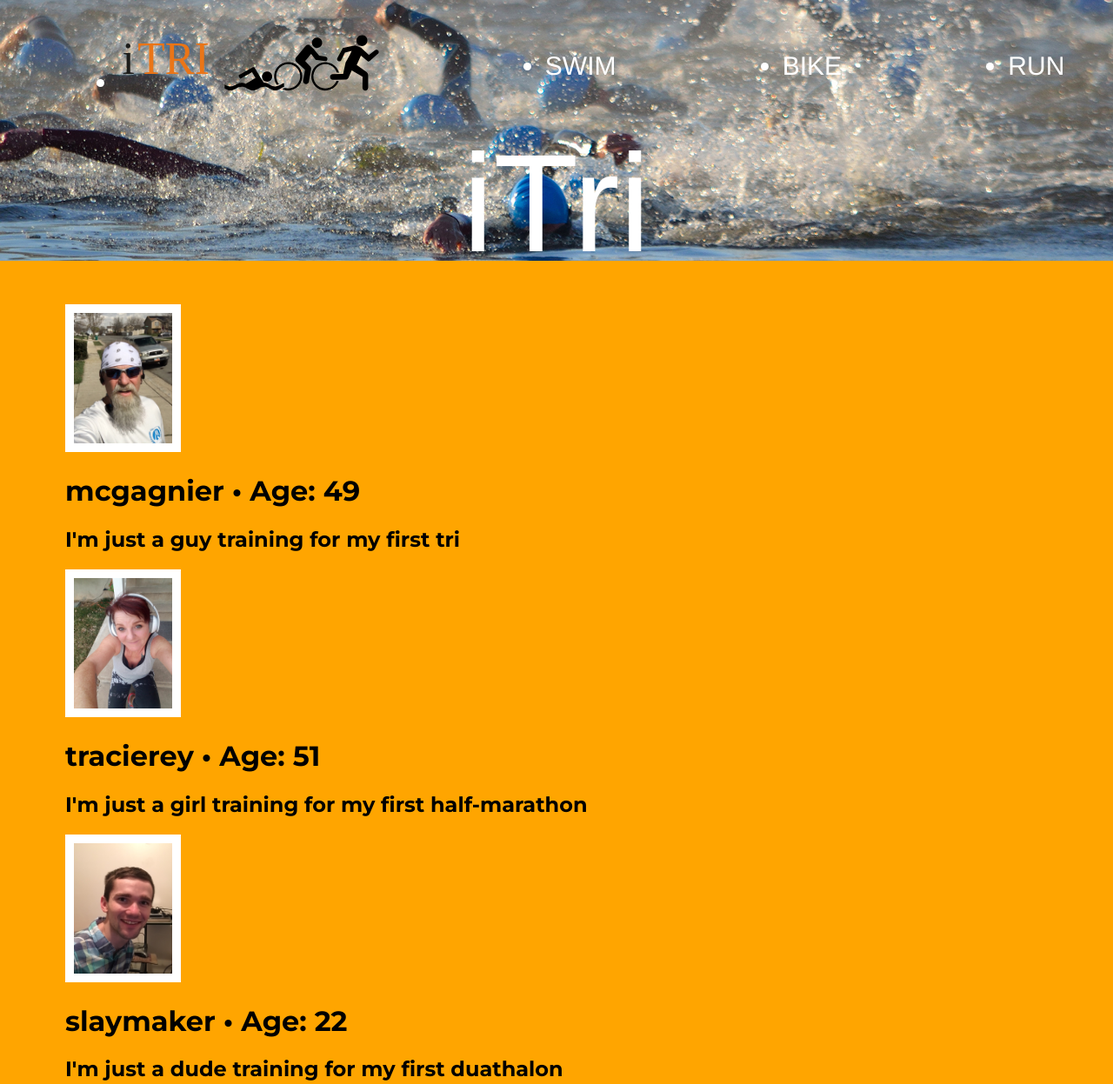
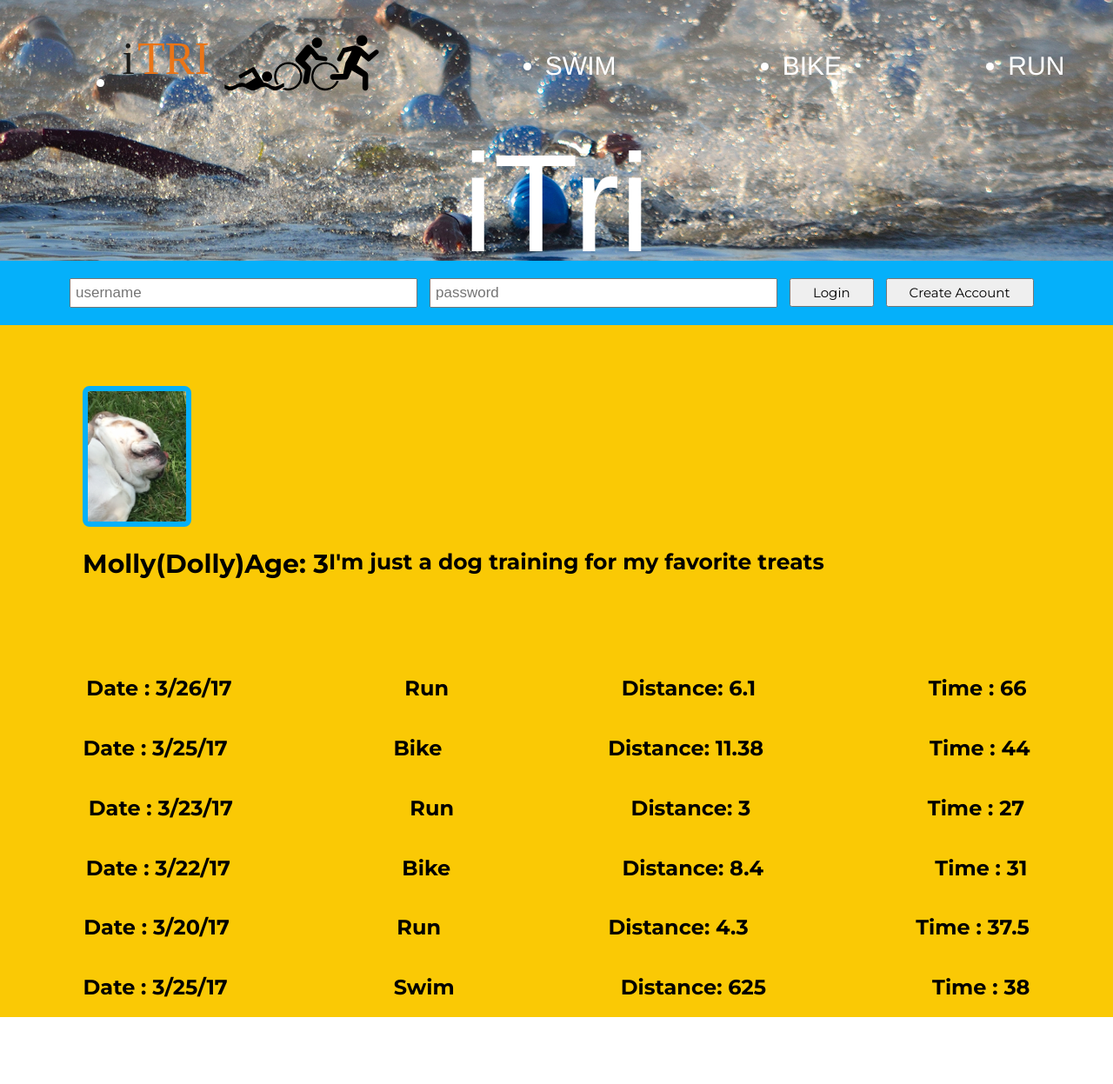
Before and after one commit to mcgagnier/DevPersonalProject, a plain HTML site: page index.html in a window 1280 px wide. Shown: the top 1247 px of the page at 87% size. After the commit the page ends 1170 px from the top, so only its background shows below. Drawn offline with nearby package versions, Linux system fonts and the light colour scheme; some packages are replaced by stand-ins of ours.

Commit message:
home page additions

```diff
--- a/js/mainCtrl.js
+++ b/js/mainCtrl.js
@@ -1,5 +1,7 @@
 angular.module('itri').controller('mainCtrl', function($scope, mainSrvc){
 
-$scope.test = mainSrvc.sampleUserData;
+$scope.users = mainSrvc.sampleUserData;
+
+$scope.stats = mainSrvc.sampleStats;
 
 })
--- a/services/mainSrvc.js
+++ b/services/mainSrvc.js
@@ -3,28 +3,89 @@ angular.module('itri').service('mainSrvc', function(){
     this.testData = "Can you hear me now????"
 
     this.sampleUserData = [{
+    //     username: 'mcgagnier',
+    //     name: 'Chris Gagnier',
+    //     image: "../images/me.jpg",
+    //     desc: "I'm just a guy training for my first tri",
+    //     id: 1111,
+    //     age: 49
+    //
+    // }, {
+    //     username: 'tracierey',
+    //     name: 'Tracie Gagnier',
+    //     image: "./images/tracie.jpg",
+    //     desc: "I'm just a girl training for my first half-marathon",
+    //     id: 1112,
+    //     age: 51
+    //
+    // },{
+    //     username: 'slaymaker',
+    //     name: 'Dyllon Gagnier',
+    //     image: "./images/dyllonR.jpg",
+    //     desc: "I'm just a dude training for my first duathalon",
+    //     id: 1113,
+    //     age: 22
+    //
+    // },{
+    //     username: 'The Pudd',
+    //     name: 'Puddie',
+    //     image: "./images/Puddie.jpg",
+    //     desc: "I'm just a cat training for a really long nap",
+    //     id: 1113,
+    //     age: 15
+    //
+    // },{
+        username: 'Dolly',
+        name: 'Molly',
+        image: "./images/Molly.jpg",
+        desc: "I'm just a dog training for my favorite treats",
+        id: 1113,
+        age: 3
+
+    },]
+
+    this.sampleStats = [{
         username: 'mcgagnier',
-        name: 'Chris Gagnier',
-        image: "../images/me.jpg",
-        desc: "I'm just a guy training for my first tri",
-        id: 1111,
-        age: 49
-
-    }, {
-        username: 'tracierey',
-        name: 'Tracie Gagnier',
-        image: "./images/tracie.jpg",
-        desc: "I'm just a girl training for my first half-marathon",
-        id: 1112,
-        age: 51
+        code: 'Run',
+        date: "3/26/17",
+        distance: "6.1",
+        time: 66,
 
     },{
-        username: 'slaymaker',
-        name: 'Dyllon Gagnier',
-        image: "./images/dyllonR.jpg",
-        desc: "I'm just a dude training for my first duathalon",
-        id: 1113,
-        age: 22
+        username: 'mcgagnier',
+        code: 'Bike',
+        date: "3/25/17",
+        distance: "11.38",
+        time: 44,
 
-    },]
+    },{
+        username: 'mcgagnier',
+        code: 'Run',
+        date: "3/23/17",
+        distance: "3",
+        time: 27,
+
+    },{
+        username: 'mcgagnier',
+        code: 'Bike',
+        date: "3/22/17",
+        distance: "8.4",
+        time: 31,
+
+    },{
+        username: 'mcgagnier',
+        code: 'Run',
+        date: "3/20/17",
+        distance: "4.3",
+        time: 37.5,
+
+    },{
+        username: 'mcgagnier',
+        code: 'Swim',
+        date: "3/25/17",
+        distance: "625",
+        time: 38,
+
+
+    }]
 })
--- a/styles/home.css
+++ b/styles/home.css
@@ -1,8 +1,33 @@
+.form-group {
+    padding: 20px 30px 20px 70px;
+    background-color: #05B0FA;
+}
+
+.login-input {
+    font-size: 17px;
+    padding: 5px 170px 5px 5px;
+    margin: 0px 0px 0px 10px;
+}
+.btn {
+    font-size: 15px;
+    margin: 0px 0px 0px 10px;
+    padding: 5px 25px;
+}
+
+.home-body {
+    background-color: #FAC905;
+}
+
+
 .profile {
-    background-color: orange;
-    float: none;
-    flex: none;
+    flex-direction: column;
     padding: 50px 30px 50px 75px;
+    display: flex;
+    justify-content: space-around;;
+}
+.profile-text {
+    display: flex;
+    flex-direction: row:
 }
 
 .profile-pic {
@@ -10,5 +35,21 @@
     max-width: 500px;
     height: 150px;
     background-color: powderblue;
-    border: 10px solid white;
+    border: 6px solid #05B0FA;
+    border-radius: 8px;
 }
+
+.name-age {
+    font-size: 30px;
+}
+.desc {
+    font-size: 25px;
+}
+.profile-div {
+    padding: 20px 20px
+}
+
+.stats {
+    display: flex;
+    justify-content: space-around;
+}
--- a/views/home.html
+++ b/views/home.html
@@ -1,15 +1,34 @@
 <body>
-    <div class="profile">
-
-
-            <div ng-repeat="user in test">
-        <img class = "profile-pic" src="{{ user.image }}" alt="">
-        <h1>{{ user.username }} • Age: {{ user.age }}</h1>
-        <h1></h1>
-        <h2>{{ user.desc }}</h2>
-
-    </div>
+        <div class="login">
+            <div class="form-group">
+                 <input type="text" class="login-input" ng-model="loginuser" placeholder="username" >
+                 <input type="text" class="login-input" ng-model="password" placeholder="password" >
+                 <button class="btn" ng-click="Login"> Login </button>
+                 <button class="btn" ng-click="Create Account"> Create Account </button>
+            </div>
 
         </div>
-    </div>
+        <div class="home-body">
+            <div class="profile">
+                    <div class="profile-div" ng-repeat="user in users | filter:loginuser">
+                        <img class = "profile-pic" src="{{ user.image }}" alt="">
+                        <div class="profile-text">
+                            <h1 class="name-age">{{ user.name}}</h1>
+                            <h1 class="name-age">({{ user.username }})</h1>
+                            <h1 class="name-age">Age: {{ user.age }}</h1>
+                            <h2 class="desc">{{ user.desc }}</h2>
+                        </div>
+
+                    </div>
+            </div>
+
+            <div class="stats" ng-repeat="stat in stats">
+                <h2> Date : {{stat.date}}</h2>
+                <h2> {{stat.code}}</h2>
+                <h2> Distance: {{stat.distance}}</h2>
+                <h2> Time : {{stat.time}}</h2>
+            </div>
+
+        </div>
+
 </body>
```
Also changed, not shown: images/Molly.jpg (added), images/Puddie.jpg (added).
